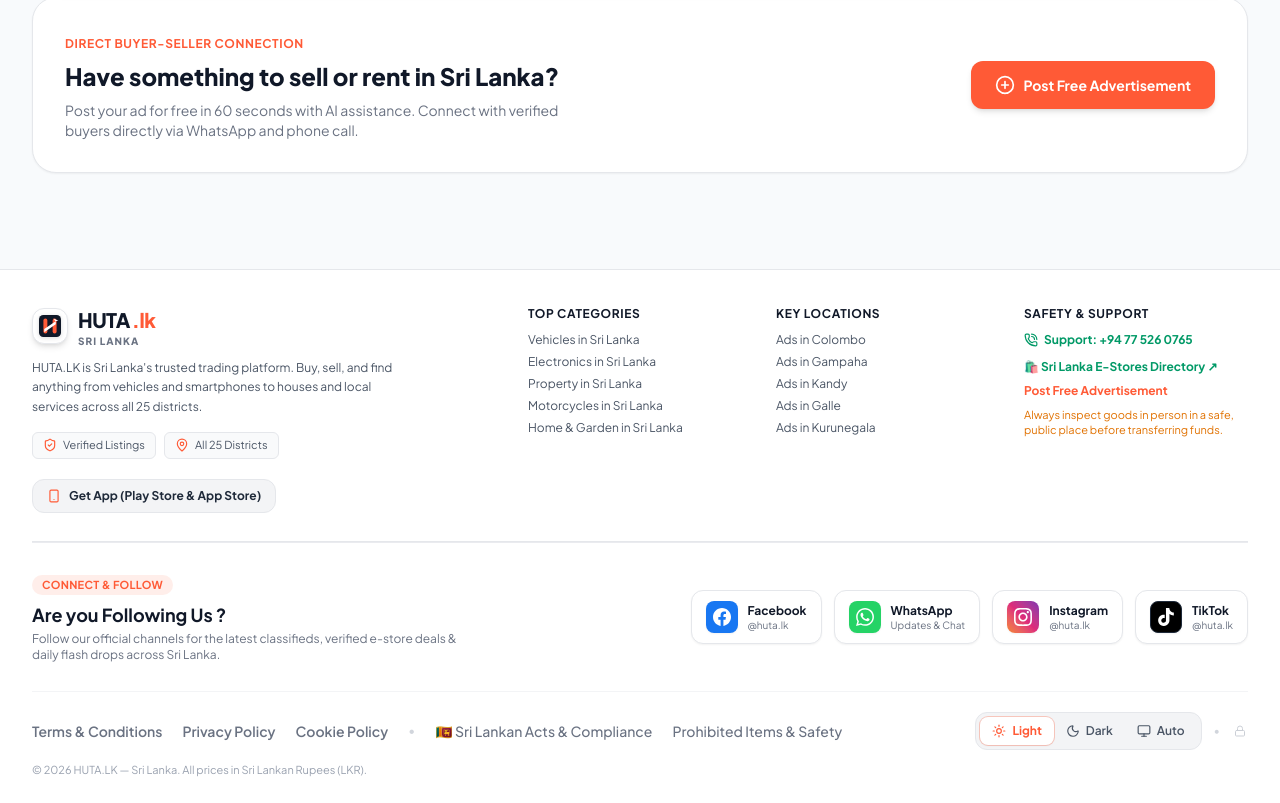
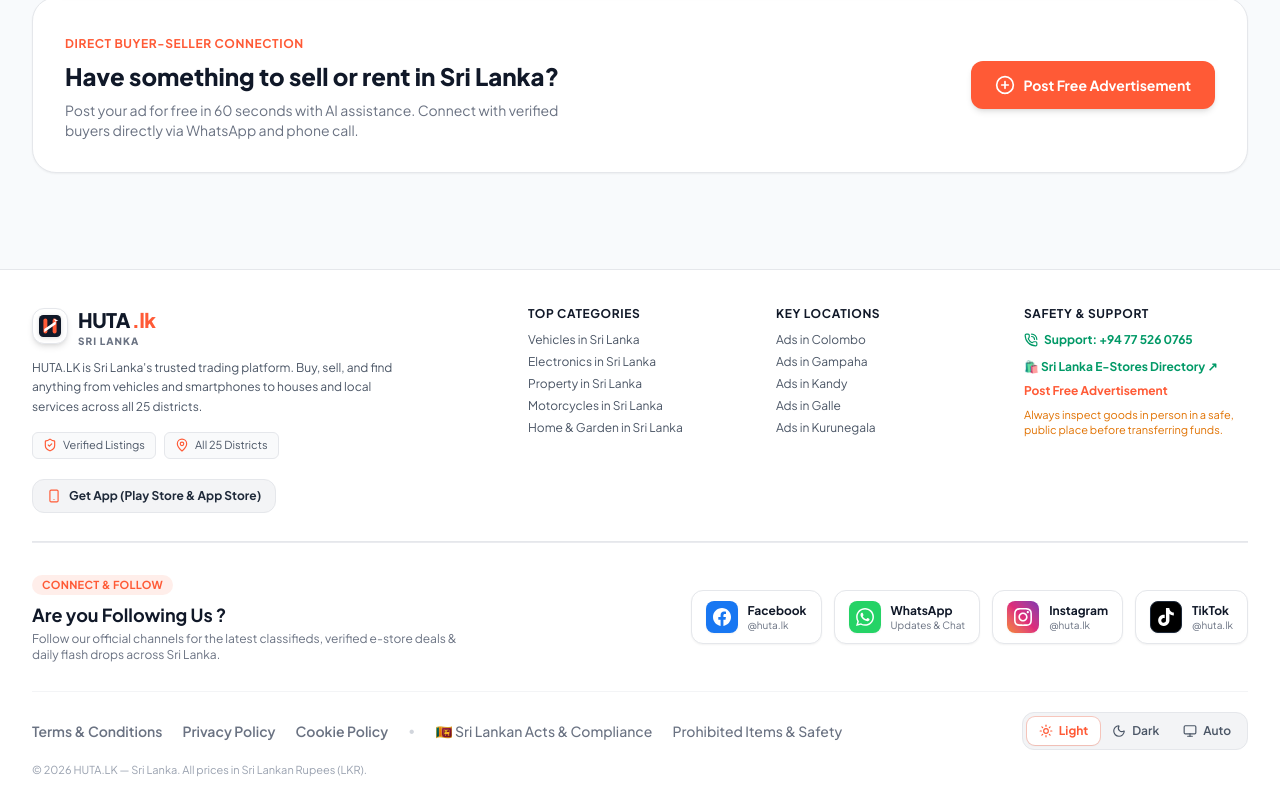
Before and after one commit to efastqa/hutalk12, a React (Vite) app: page / in a window 1280 px wide. Shown: the part 2701-3504 px from the top of the page. Built offline with nearby package versions, Linux system fonts and the light colour scheme; no server answers; the database is empty.

Commit message:
refactor: remove admin portal link from footer

```diff
--- a/src/components/Footer.tsx
+++ b/src/components/Footer.tsx
@@ -1,5 +1,5 @@
 import React from 'react';
-import { ShieldCheck, MapPin, PhoneCall, HelpCircle, Heart, Lock, Smartphone } from 'lucide-react';
+import { ShieldCheck, MapPin, PhoneCall, HelpCircle, Heart, Smartphone } from 'lucide-react';
 import { ThemeToggle } from './ThemeToggle';
 import { PolicyTab } from './LegalPoliciesModal';
 
@@ -7,7 +7,7 @@ interface FooterProps {
   onSelectCategory: (cat: string) => void;
   onSelectLocation: (loc: string) => void;
   onOpenPostAd: () => void;
-  onOpenAdminLogin: () => void;
+  onOpenAdminLogin?: () => void;
   onOpenAppStore?: () => void;
   onSelectTab?: (tab: 'marketplace' | 'estore' | 'huta_in' | 'categories') => void;
   currentTab?: string;
@@ -317,17 +317,6 @@ export const Footer: React.FC<FooterProps> = ({
 
           <div className="flex items-center gap-3 flex-wrap">
             <ThemeToggle variant="segmented" id="footer-theme-toggle" />
-            <span className="text-gray-300 dark:text-gray-600">•</span>
-            <button
-              type="button"
-              id="footer-staff-portal"
-              onClick={onOpenAdminLogin}
-              className="text-gray-400 hover:text-gray-600 dark:hover:text-gray-200 transition-opacity opacity-50 hover:opacity-100 p-0.5 cursor-pointer"
-              title="Staff Portal"
-              aria-label="Staff Portal"
-            >
-              <Lock className="w-3 h-3" />
-            </button>
           </div>
         </div>
 
```
Also changed, not shown: public/assets/aistudio/image_fff87104.png (added).
